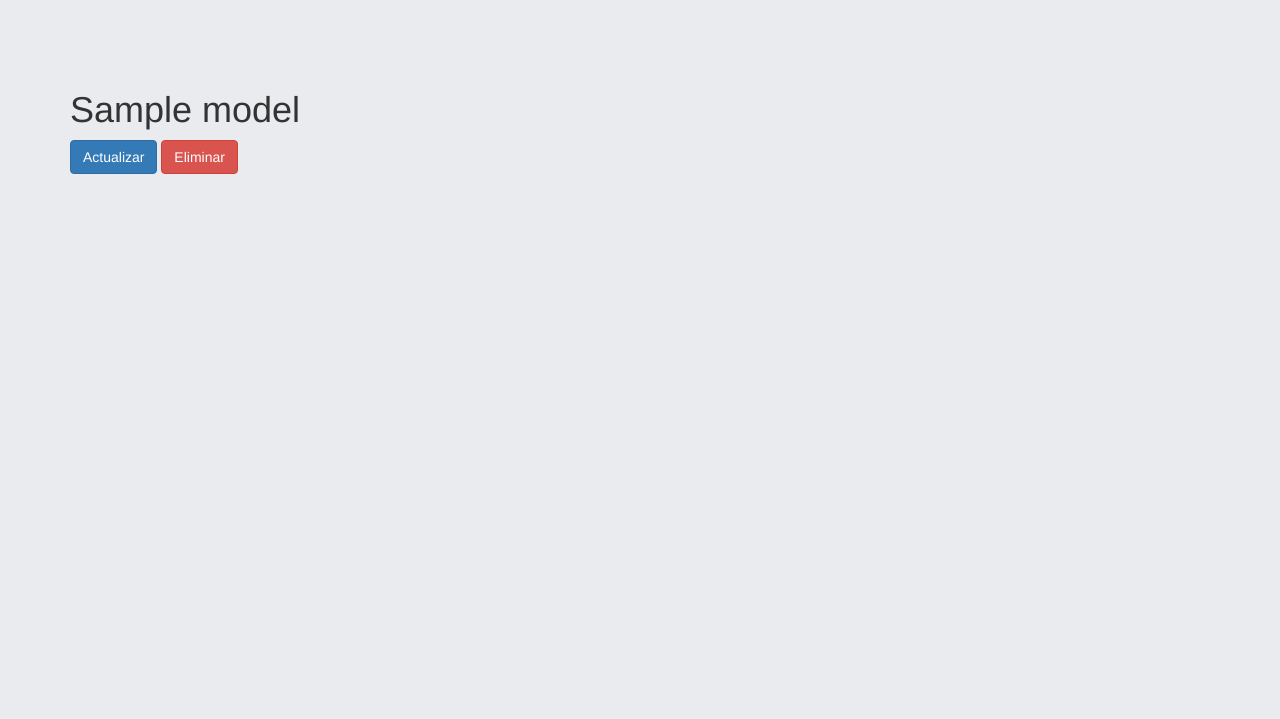
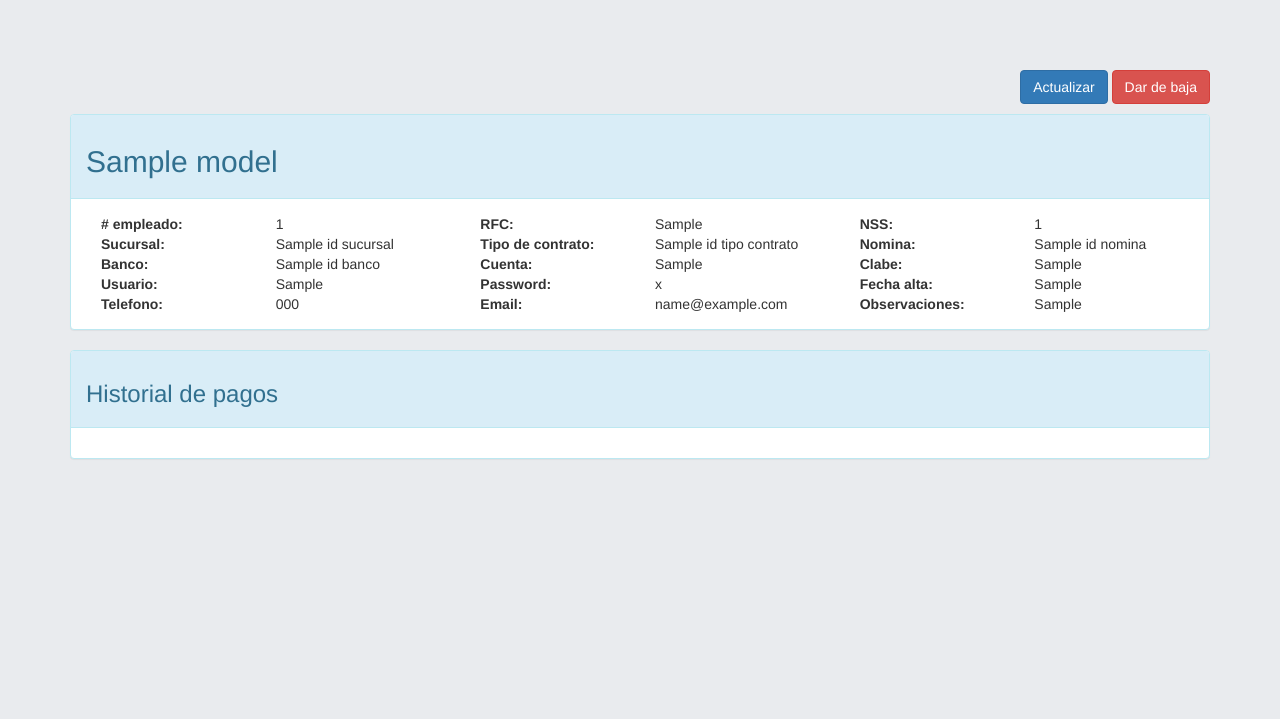
Before and after one commit to cloud-elric/wwwGreenNomina, a Yii app: template views/empleados/view.php in a window 1280 px wide. Shown: the top 719 px of the page. Run offline with PHP 8.4 and a stand-in for Yii, Linux system fonts and the light colour scheme; the template is opened without the code that fills it: most values are stand-ins (such as "Sample title", 1, 10 or a date in 2020); data that the repository does not hold is empty; some libraries are stand-ins or nearby versions.

Commit message:
cambio de disenio

```diff
--- a/views/empleados/_search.php
+++ b/views/empleados/_search.php
@@ -42,7 +42,7 @@
 		    <?php // echo $form->field($model, 'b_habilitado') ?>
 		</div>
 
-		<div class="col-md-6">
+		<div class="col-md-12 text-center">
 		    <div class="form-group">
 		        <?= Html::submitButton('Buscar', ['class' => 'btn btn-primary']) ?>
 		        <?= Html::resetButton('Resetear', ['class' => 'btn btn-default']) ?>
--- a/views/empleados/agregarPagos.php
+++ b/views/empleados/agregarPagos.php
@@ -41,15 +41,15 @@
     		'buttons' => [
     			'view' => function ($url, $model) {
     			$url = Url::base();
-    				return Html::a('View', $url."/empleados/view-pago-extra?id=" . $model->id_pago_extra);
+    				return Html::a('<span class="glyphicon glyphicon-eye-open"></span>', $url."/empleados/view-pago-extra?id=" . $model->id_pago_extra);
     			},
     			'update' => function ($url, $model) {
     				$url = Url::base();
-    				return Html::a('Update', $url."/empleados/update-pago-extra?id=" . $model->id_pago_extra);
+    				return Html::a('<span class="glyphicon glyphicon-pencil"></span>', $url."/empleados/update-pago-extra?id=" . $model->id_pago_extra);
     			},
     			'delete' => function ($url, $model) {
     			$url = Url::base();
-    			return Html::a('Delete', $url."/empleados/delete-pago-extra?id=" . $model->id_pago_extra);
+    			return Html::a('<span class="glyphicon glyphicon-trash"></span>', $url."/empleados/delete-pago-extra?id=" . $model->id_pago_extra);
     			}
     		]
 		]
--- a/views/empleados/view.php
+++ b/views/empleados/view.php
@@ -1,75 +1,173 @@
 <?php
-
 use yii\helpers\Html;
 use yii\widgets\DetailView;
 use app\models\CatSucursales;
+use yii\grid\GridView;
 
 /* @var $this yii\web\View */
 /* @var $model app\models\EntEmpleados */
 
 $this->title = $model->txt_nombre;
-$this->params['breadcrumbs'][] = ['label' => 'Empleados', 'url' => ['index']];
-$this->params['breadcrumbs'][] = $this->title;
+$this->params ['breadcrumbs'] [] = [
+		'label' => 'Empleados',
+		'url' => [
+				'index'
+		]
+];
+$this->params ['breadcrumbs'] [] = $this->title;
 ?>
 <div class="ent-empleados-view">
 
-    <h1><?= Html::encode($this->title) ?></h1>
+	<p class="text-right">
+        <?= Html::a('Actualizar', ['update', 'id' => $model->id_empleado], ['class' => 'btn btn-primary'])?>
+        <?=Html::a ( 'Dar de baja', [ 'delete','id' => $model->id_empleado ], [ 'class' => 'btn btn-danger','data' => [ 'confirm' => 'Estas seguro de que quieres eleminar este elemento?','method' => 'post' ] ] )?>
+    </p>
+	<div class="row">
+		<div class="col-md-12">
 
-    <p>
-        <?= Html::a('Actualizar', ['update', 'id' => $model->id_empleado], ['class' => 'btn btn-primary']) ?>
-        <?= Html::a('Eliminar', ['delete', 'id' => $model->id_empleado], [
-            'class' => 'btn btn-danger',
-            'data' => [
-                'confirm' => 'Estas seguro de que quieres eleminar este elemento?',
-                'method' => 'post',
-            ],
-        ]) ?>
-    </p>
+			<div class="panel panel-info">
+				<div class="panel-heading">
+					<h2><?= Html::encode($this->title) ?></h2>
+				</div>
+				<div class="panel-body">
+					<div class="row">
+						<div class="col-md-4">
+							<div class="col-md-6">
+								<strong># empleado:</strong>
+							</div>
+							<div class="col-md-6"><?=$model->num_empleado?></div>
+						</div>
+						<div class="col-md-4">
+							<div class="col-md-6">
+								<strong>RFC:</strong>
+							</div>
+							<div class="col-md-6"><?=$model->txt_rfc?></div>
+						</div>
+						<div class="col-md-4">
+							<div class="col-md-6">
+								<strong>NSS:</strong>
+							</div>
+							<div class="col-md-6"><?=$model->num_seguro_social?></div>
+						</div>
+					</div>
+					<div class="row">
+						<div class="col-md-4">
+							<div class="col-md-6">
+								<strong>Sucursal:</strong>
+							</div>
+							<div class="col-md-6"><?=$model->idSucursal->txt_nombre?></div>
+						</div>
+						<div class="col-md-4">
+							<div class="col-md-6">
+								<strong>Tipo de contrato:</strong>
+							</div>
+							<div class="col-md-6"><?=$model->idTipoContrato->txt_nombre?></div>
+						</div>
+						<div class="col-md-4">
+							<div class="col-md-6">
+								<strong>Nomina:</strong>
+							</div>
+							<div class="col-md-6"><?=$model->idNomina->txt_nombre ?></div>
+						</div>
+					</div>
+					<div class="row">
+						<div class="col-md-4">
+							<div class="col-md-6">
+								<strong>Banco:</strong>
+							</div>
+							<div class="col-md-6"><?=$model->entDatosBancarios->idBanco->txt_nombre?></div>
+						</div>
+						<div class="col-md-4">
+							<div class="col-md-6">
+								<strong>Cuenta:</strong>
+							</div>
+							<div class="col-md-6"><?=$model->entDatosBancarios->txt_numero_cuenta?></div>
+						</div>
+						<div class="col-md-4">
+							<div class="col-md-6">
+								<strong>Clabe:</strong>
+							</div>
+							<div class="col-md-6"><?=$model->entDatosBancarios->txt_clabe?></div>
+						</div>
+					</div>
+					<div class="row">
+						<div class="col-md-4">
+							<div class="col-md-6">
+								<strong>Usuario:</strong>
+							</div>
+							<div class="col-md-6"><?=$model->txt_usuario?></div>
+						</div>
+						<div class="col-md-4">
+							<div class="col-md-6">
+								<strong>Password:</strong>
+							</div>
+							<div class="col-md-6"><?=$model->txt_password?></div>
+						</div>
+						<div class="col-md-4">
+							<div class="col-md-6">
+								<strong>Fecha alta:</strong>
+							</div>
+							<div class="col-md-6"><?=$model->fch_alta?></div>
+						</div>
+					</div>
 
-    <?= DetailView::widget([
-        'model' => $model,
-        'attributes' => [
-        	[
-        		'attribute' => 'id_sucursal',
-        		'value' => $model->idSucursal->txt_nombre,
-    		],
-        	[
-        		'attribute' => 'id_tipo_contrato',
-        		'value' => $model->idTipoContrato->txt_nombre
-    		],
-            [
-            	'attribute' => 'id_nomina',
-            	'value' => $model->idNomina->txt_nombre
-		    ],
-            'txt_nombre',
-            'txt_observaciones:ntext',
-            'txt_rfc',
-            'num_empleado',
-            'num_seguro_social',
-        	'txt_usuario',
-        	'txt_password',
-            'fch_alta',
-        	[
-        		'attribute' => 'banco',
-        		'value' => $model->entDatosBancarios->idBanco->txt_nombre
-        	],
-        	[
-        		'attribute' => 'cuenta',
-        		'value' => $model->entDatosBancarios->txt_numero_cuenta
-        	],
-        	[
-        		'attribute' => 'clabe',
-        		'value' => $model->entDatosBancarios->txt_clabe
-        	],
-        	[
-        		'attribute' => 'Telefono',
-        		'value' => $model->entEmpleadosContactos->txt_telefono_contacto
-        	],
-        	[
-        		'attribute' => 'Email',
-        		'value' => $model->entEmpleadosContactos->txt_mail_contacto
-        	],
+					<div class="row">
+						<div class="col-md-4">
+							<div class="col-md-6">
+								<strong>Telefono:</strong>
+							</div>
+							<div class="col-md-6"><?=$model->entEmpleadosContactos->txt_telefono_contacto ?></div>
+						</div>
+						<div class="col-md-4">
+							<div class="col-md-6">
+								<strong>Email:</strong>
+							</div>
+							<div class="col-md-6"><?=$model->entEmpleadosContactos->txt_mail_contacto ?></div>
+						</div>
+						<div class="col-md-4">
+							<div class="col-md-6">
+								<strong>Observaciones:</strong>
+							</div>
+							<div class="col-md-6"><?=$model->txt_observaciones?></div>
+						</div>
+					</div>
+				</div>
+			</div>
+		</div>
+	</div>
+
+	<div class="row">
+	<div class="col-md-12">
+		<div class="panel panel-info">
+			<div class="panel-heading">
+				<h3>Historial de pagos</h3>
+			</div>
+			<div class="panel-body">
+<?php \yii\widgets\Pjax::begin(); ?>
+
+<?= GridView::widget([
+	'dataProvider' => $dataProvider,
+    //'filterModel' => $searchModel,
+    'columns' => [
+    	['class' => 'yii\grid\SerialColumn'],
+        [
+        	'attribute' => 'fch_pago',
+        	'format' => 'raw',
+        	'value' => function($data){
+        		return Html::a($data->fch_pago,[
+        			'empleados/agregar-pago',
+        			'id' => $data->id_empleado
+        		]);
+        	}
         ],
-    ])?>
+    ]
+]);
 
+\yii\widgets\Pjax::end ();
+?>
+
+			</div>
+		</div>
+	</div>
+	</div>
 </div>
```
Also changed, not shown: controllers/EmpleadosController.php (+9 -4 lines), views/empleados/index.php (+11 -7 lines).
